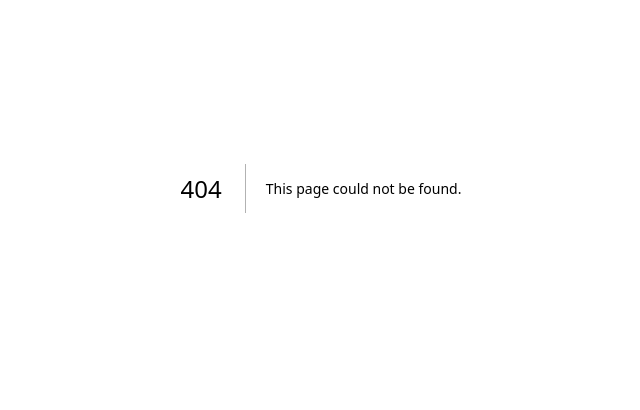
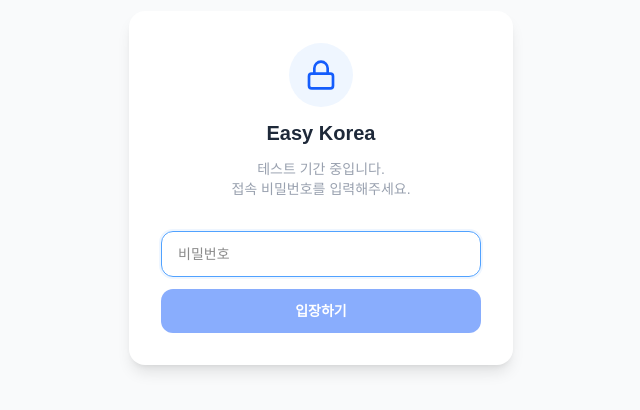
Before and after one commit to wjdwo72/-Easy-Korea, a Next.js app: page /access in a window 1280 px wide. Before the commit this address had no page. Shown: the part 212-622 px from the top of the page, without its empty margins (319-959 px from the left). Built offline with nearby package versions, Linux system fonts and the light colour scheme.

Commit message:
Fix: route group password gate, no middleware

```diff
--- /dev/null
+++ b/app/(protected)/layout.tsx
@@ -0,0 +1,14 @@
+import { cookies } from 'next/headers';
+import { redirect } from 'next/navigation';
+
+export default async function ProtectedLayout({ children }: { children: React.ReactNode }) {
+  const cookieStore = await cookies();
+  const password = process.env.SITE_PASSWORD || 'easykorea2025';
+  const access = cookieStore.get('ek_access');
+
+  if (!access || access.value !== password) {
+    redirect('/access');
+  }
+
+  return <>{children}</>;
+}
--- /dev/null
+++ b/app/access/page.tsx
@@ -0,0 +1,70 @@
+'use client';
+
+import { useState } from 'react';
+import { useRouter } from 'next/navigation';
+import { Lock } from 'lucide-react';
+
+export default function AccessPage() {
+  const router = useRouter();
+  const [password, setPassword] = useState('');
+  const [error, setError] = useState(false);
+  const [loading, setLoading] = useState(false);
+
+  const handleSubmit = async (e: React.FormEvent) => {
+    e.preventDefault();
+    setLoading(true);
+    setError(false);
+
+    const res = await fetch('/api/access', {
+      method: 'POST',
+      headers: { 'Content-Type': 'application/json' },
+      body: JSON.stringify({ password }),
+    });
+
+    if (res.ok) {
+      router.replace('/');
+    } else {
+      setError(true);
+      setLoading(false);
+    }
+  };
+
+  return (
+    <div className="min-h-screen bg-gray-50 flex items-center justify-center px-4">
+      <div className="bg-white rounded-2xl shadow-lg p-8 w-full max-w-sm">
+        <div className="flex flex-col items-center gap-3 mb-8">
+          <div className="bg-blue-50 p-4 rounded-full">
+            <Lock size={32} className="text-blue-600" />
+          </div>
+          <h1 className="text-xl font-bold text-gray-800">Easy Korea</h1>
+          <p className="text-sm text-gray-400 text-center">테스트 기간 중입니다.<br />접속 비밀번호를 입력해주세요.</p>
+        </div>
+
+        <form onSubmit={handleSubmit} className="flex flex-col gap-3">
+          <input
+            type="password"
+            value={password}
+            onChange={e => { setPassword(e.target.value); setError(false); }}
+            placeholder="비밀번호"
+            autoFocus
+            className={`w-full border rounded-xl px-4 py-3 text-sm outline-none transition focus:ring-2 ${
+              error
+                ? 'border-red-400 focus:ring-red-100'
+                : 'border-gray-200 focus:border-blue-400 focus:ring-blue-50'
+            }`}
+          />
+          {error && (
+            <p className="text-xs text-red-500 text-center">비밀번호가 올바르지 않습니다.</p>
+          )}
+          <button
+            type="submit"
+            disabled={loading || !password}
+            className="w-full bg-blue-600 text-white rounded-xl py-3 text-sm font-semibold hover:bg-blue-700 transition-colors disabled:opacity-50"
+          >
+            {loading ? '확인 중...' : '입장하기'}
+          </button>
+        </form>
+      </div>
+    </div>
+  );
+}
--- /dev/null
+++ b/app/api/access/route.ts
@@ -0,0 +1,21 @@
+import { NextRequest, NextResponse } from 'next/server';
+
+const PASSWORD = process.env.SITE_PASSWORD || 'easykorea2025';
+const COOKIE = 'ek_access';
+
+export async function POST(req: NextRequest) {
+  const { password } = await req.json();
+
+  if (password !== PASSWORD) {
+    return NextResponse.json({ error: 'Wrong password' }, { status: 401 });
+  }
+
+  const res = NextResponse.json({ ok: true });
+  res.cookies.set(COOKIE, PASSWORD, {
+    httpOnly: true,
+    sameSite: 'lax',
+    maxAge: 60 * 60 * 24 * 30, // 30일
+    path: '/',
+  });
+  return res;
+}
--- a/app/layout.tsx
+++ b/app/layout.tsx
@@ -7,7 +7,7 @@ const geist = Geist({ subsets: ['latin'], variable: '--font-geist' });
 
 export const metadata: Metadata = {
   title: 'Easy Korea — Travel Services for Visitors',
-  description: 'All-in-one travel services for foreigners visiting Korea. Luggage transfer, tours, hotel, medical, and more.',
+  description: 'All-in-one travel services for foreigners visiting Korea.',
 };
 
 export default function RootLayout({ children }: { children: React.ReactNode }) {
--- a/middleware.ts
+++ /dev/null
@@ -1,30 +0,0 @@
-import { NextRequest, NextResponse } from 'next/server';
-
-const PASSWORD = process.env.SITE_PASSWORD || 'easykorea2025';
-const COOKIE = 'ek_access';
-
-export function middleware(req: NextRequest) {
-  const { pathname } = req.nextUrl;
-
-  if (
-    pathname.startsWith('/access') ||
-    pathname.startsWith('/api/access') ||
-    pathname.startsWith('/_next') ||
-    pathname.startsWith('/favicon')
-  ) {
-    return NextResponse.next();
-  }
-
-  const cookie = req.cookies.get(COOKIE);
-  if (cookie?.value === PASSWORD) {
-    return NextResponse.next();
-  }
-
-  const url = req.nextUrl.clone();
-  url.pathname = '/access';
-  return NextResponse.redirect(url);
-}
-
-export const config = {
-  matcher: ['/((?!_next/static|_next/image|favicon.ico|.*\\.svg|.*\\.png|.*\\.jpg).*)'],
-};
```
Also changed, not shown: app/(protected)/booking/luggage/page.tsx (renamed from app/booking/luggage/page.tsx), app/(protected)/page.tsx (renamed from app/page.tsx).
